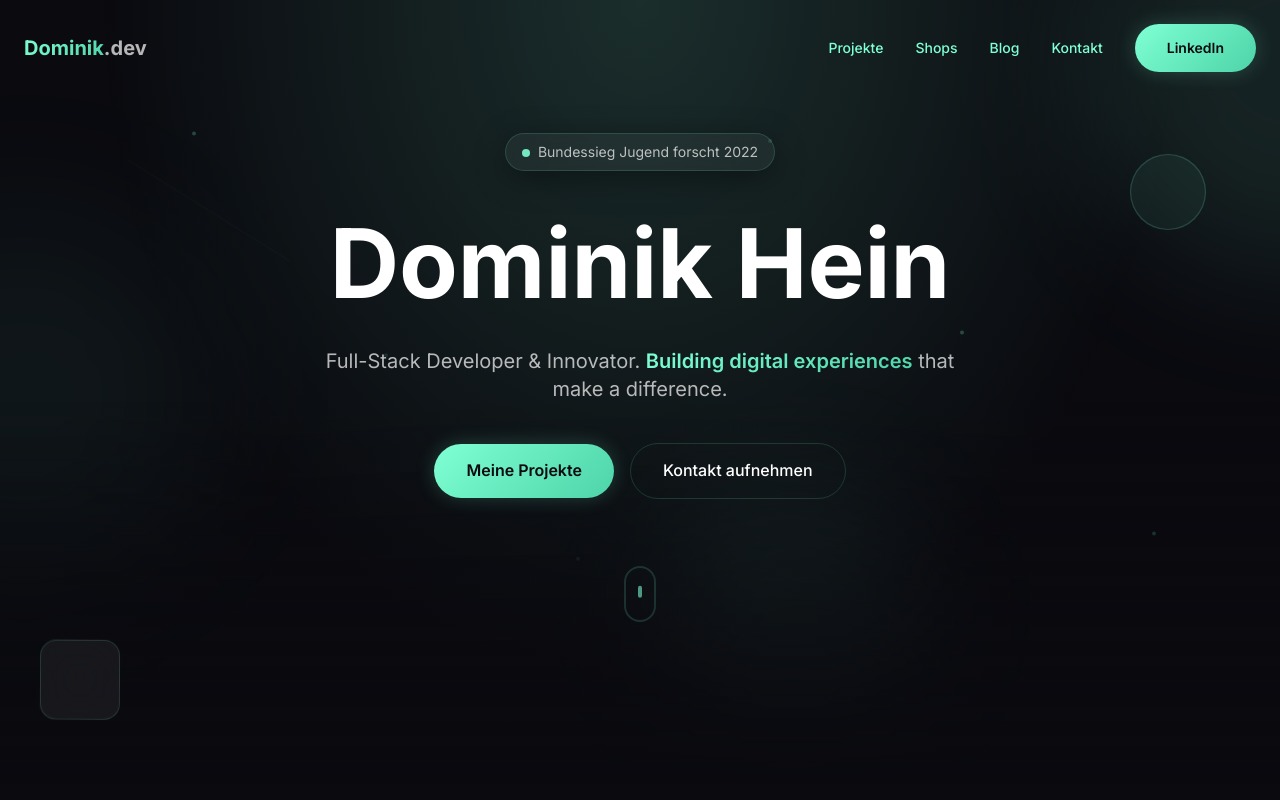
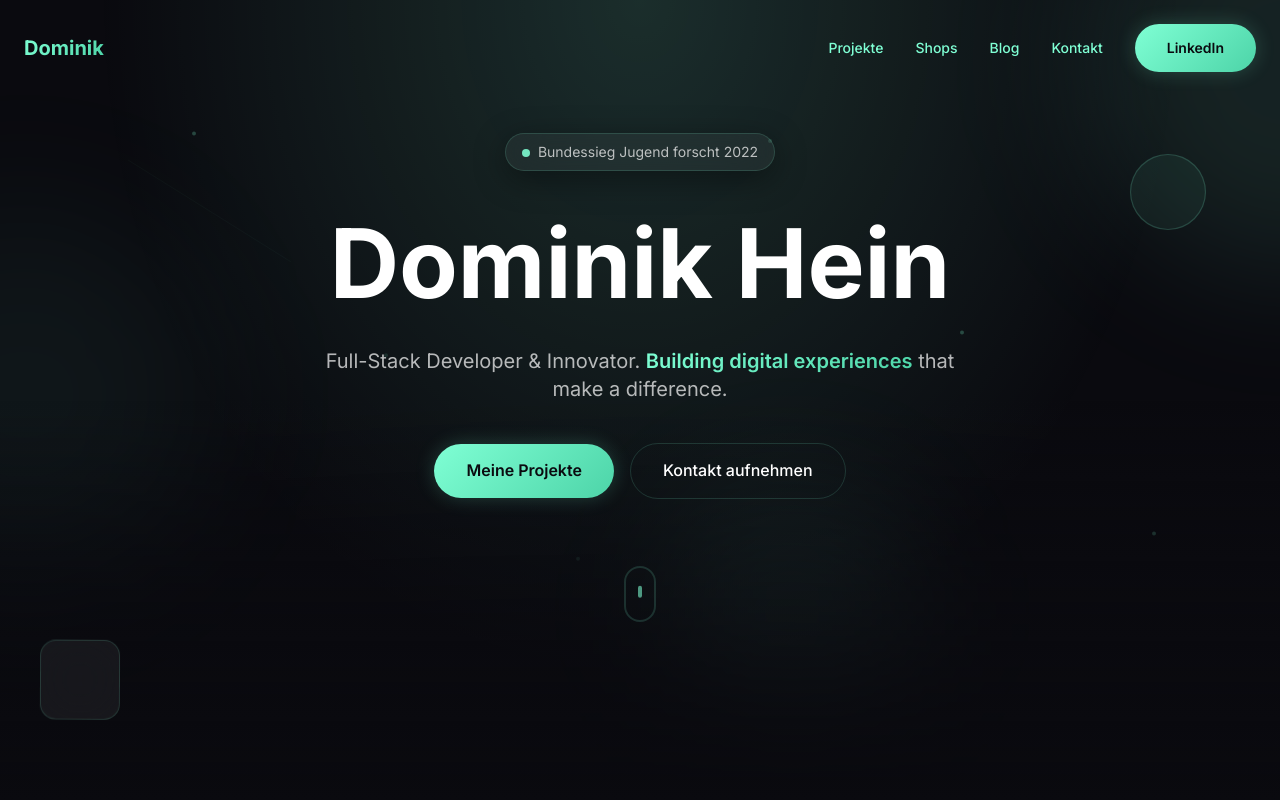
Before and after one commit to gratisCobalt/dominikhein.de, a React (Vite) app: page / in a window 1280 px wide. Shown: the top 800 px of the page. Built offline with nearby package versions, Linux system fonts and the light colour scheme.

Commit message:
style: change branding from Dominik.dev to Dominik

```diff
--- a/src/components/Footer.tsx
+++ b/src/components/Footer.tsx
@@ -56,7 +56,6 @@ export function Footer() {
           >
             <a href="#" className="mb-4 inline-block text-2xl font-bold">
               <span className="text-gradient">Dominik</span>
-              <span className="text-text-secondary">.dev</span>
             </a>
             <p className="mb-6 max-w-sm text-text-secondary">
               Full-Stack Developer mit Leidenschaft für innovative Lösungen.
--- a/src/components/Navigation.tsx
+++ b/src/components/Navigation.tsx
@@ -36,7 +36,6 @@ export function Navigation() {
           whileTap={{ scale: 0.95 }}
         >
           <span className="text-gradient">Dominik</span>
-          <span className="text-text-secondary">.dev</span>
         </motion.a>
 
         <nav className="hidden items-center gap-8 md:flex">
```
